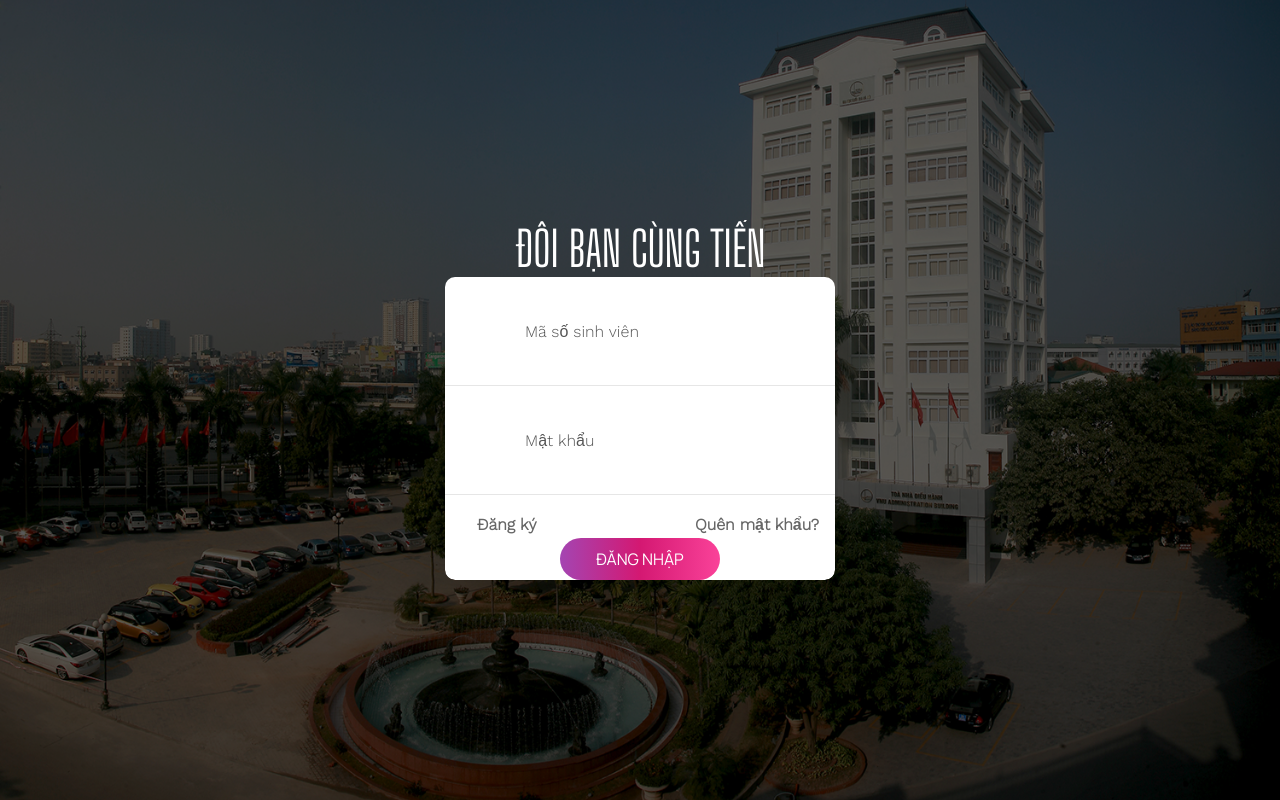
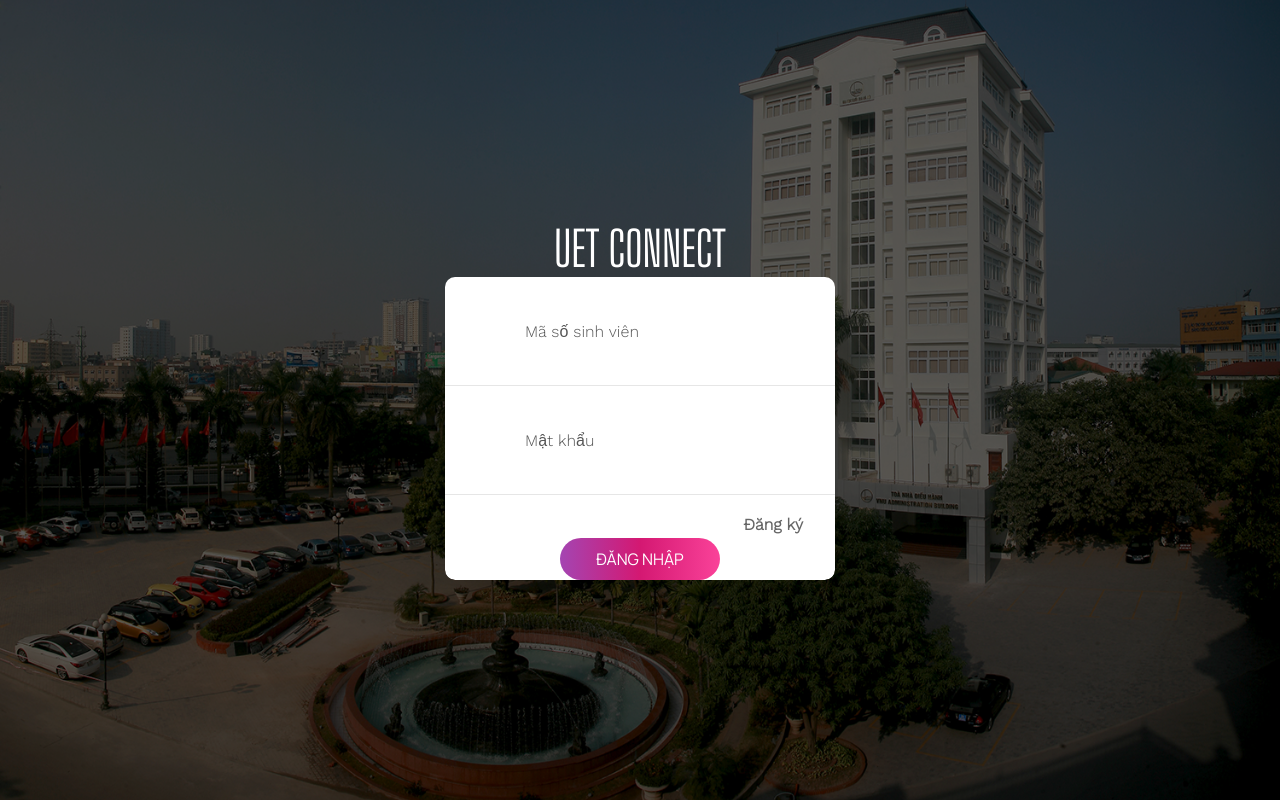
Before and after one commit to ThanhTung0101/INT4050, a Django app: page /login/ in a window 1280 px wide. Run offline with Django 4.2, Linux system fonts and the light colour scheme; parts of the project's set-up code (start-up, migrations or seed data) failed here and were passed over; some libraries are stand-ins or nearby versions; some web fonts are replaced.

Commit message:
change UI

```diff
--- a/templates/pages/add_request.html
+++ b/templates/pages/add_request.html
@@ -66,9 +66,11 @@
         <div class="row post-forum-text">
             <div class="col-sm-1"></div>
             <div class="col-sm-6 col-12 pb-4 d-flex">
+                <a href="{% url 'couple_friends' %}">
                 <button class="btn px-2 py-1 me-2 btn-outline-primary d-flex align-items-center">
                     Đăng yêu cầu
                 </button>
+                </a>
             </div>
         </div>
     </div>
--- a/templates/pages/login.html
+++ b/templates/pages/login.html
@@ -20,7 +20,7 @@
 <div class="limiter">
     <div class="container-login100" style="background-image: url(../static/img/background_login.jpg);">
         <div class="wrap-login100 p-t-30 p-b-50">
-            <span class="login100-form-title p-b-41">ĐÔI BẠN CÙNG TIẾN</span>
+            <span class="login100-form-title p-b-41">UET CONNECT</span>
             <form class="login100-form validate-form p-b-33 p-t-5" method="POST" action="{% url 'login' %}">
                 {% csrf_token %}
                 <div class="wrap-input100 validate-input" data-validate="Enter student id">
@@ -36,13 +36,13 @@
                     <p class="text-danger">Your username and password didn't match. Please try again.</p>
                     {% endif %}
                 </div>
-                <div class="mt-3 px-3 d-flex justify-content-between">
+                <div class="mt-3 px-3 d-flex justify-content-end">
                     <a href="{% url 'register' %}" class="register px-3">
                         <strong>Đăng ký</strong>
                     </a>
-                    <a href="" class="forgot-password">
+                    {% comment %} <a href="" class="forgot-password">
                         <strong>Quên mật khẩu?</strong>
-                    </a>
+                    </a> {% endcomment %}
                 </div>
                 <div class="container-login100-form-btn m-t-32">
                     <button class="login100-form-btn" type="submit">Đăng nhập</button>
--- a/templates/pages/register.html
+++ b/templates/pages/register.html
@@ -98,7 +98,9 @@
                         </div>
                     </div>
                     <div class="p-t-15">
-                        <button class="btn btn--radius-2 btn--blue register-btn" type="submit">Đăng ký</button>
+                        <a href="{% url 'login' %}">
+                        <button class="btn btn--radius-2 btn--blue register-btn">Đăng ký</button>
+                        </a>
                     </div>
                 </form>
             </div>
--- a/templates/pages/send_request.html
+++ b/templates/pages/send_request.html
@@ -63,9 +63,11 @@
         <div class="row post-forum-text">
             <div class="col-sm-1"></div>
             <div class="col-sm-6 col-12 pb-4 d-flex">
+                <a href="{% url 'couple_friends' %}">
                 <button class="btn px-2 py-1 me-2 btn-outline-primary d-flex align-items-center">
                     Gửi yêu cầu kết nối
                 </button>
+                </a>
             </div>
         </div>
     </div>
```
Also changed, not shown: templates/pages/profile.html (+19 -0 lines).
